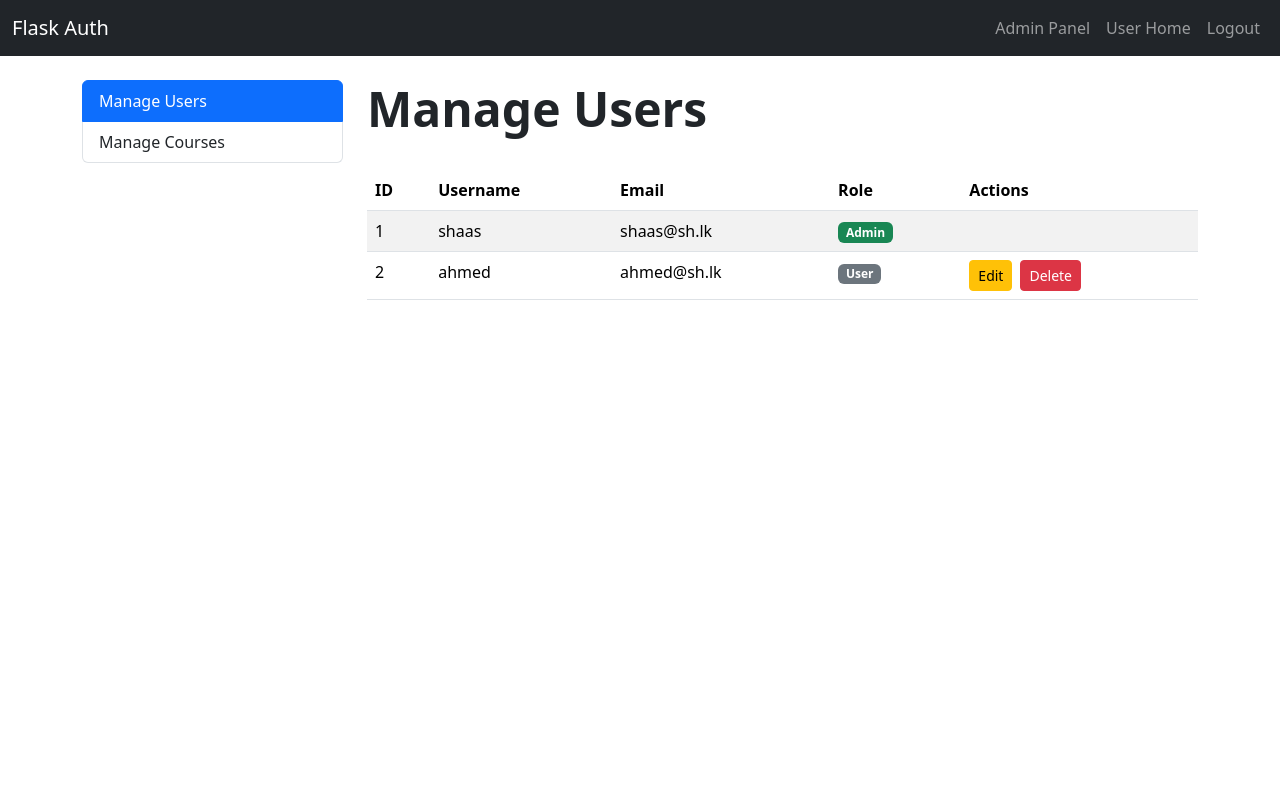
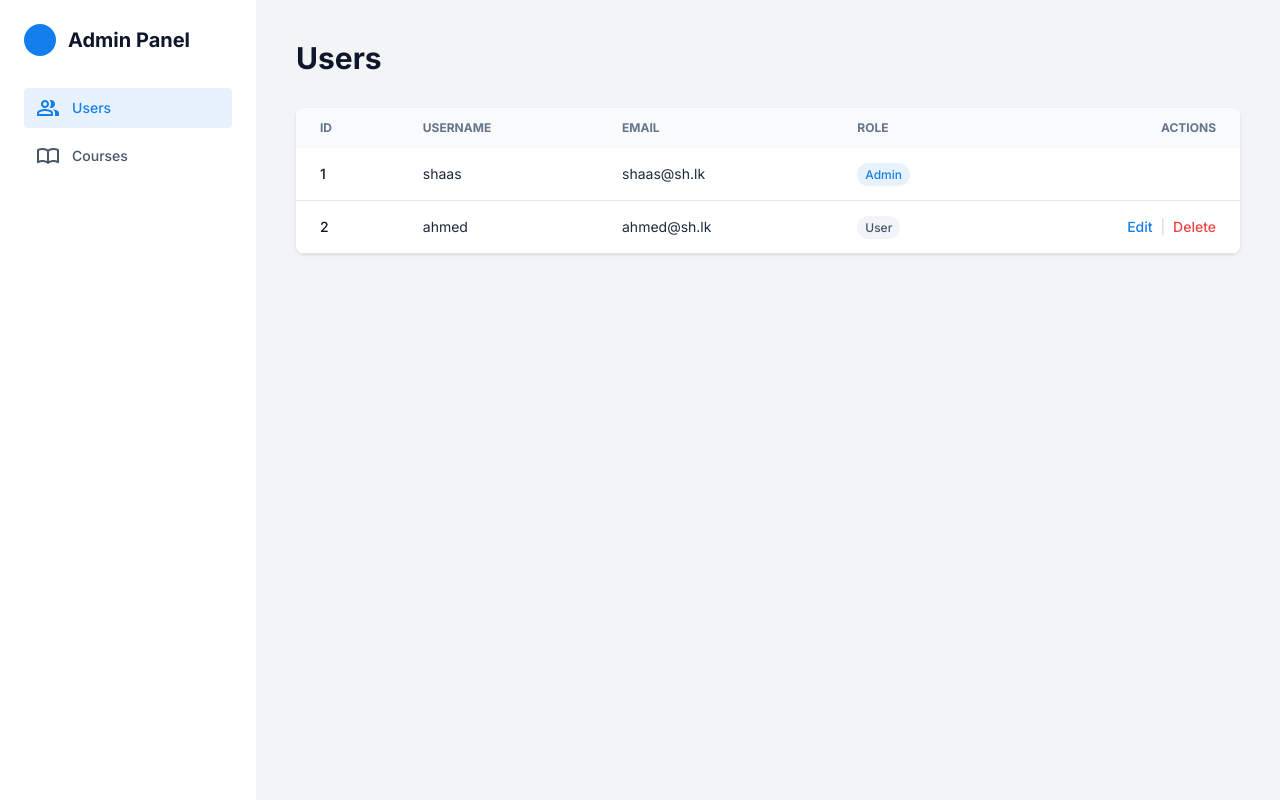
Before and after one commit to ahmedhafas105/student-learn-hub, a Flask app: page /admin in a window 1280 px wide. Run offline with Flask 3, Linux system fonts and the light colour scheme; a user stored in the database is signed in; some libraries are stand-ins or nearby versions.

Commit message:
admin panel complete with new UI

```diff
--- a/app.py
+++ b/app.py
@@ -95,7 +95,10 @@ class CourseForm(FlaskForm):
     image_url = StringField('Image URL', validators=[DataRequired()])
     submit = SubmitField('Create Course')
 
-# Routes Section
+# =====================================================================================================================
+# |                                                 Routes Section                                                    |
+# =====================================================================================================================
+
 @app.route('/user_home')
 @login_required
 def user_home():
--- a/templates/_user_table.html
+++ b/templates/_user_table.html
@@ -1,25 +1,33 @@
-<table class="table table-striped table-hover">
-    <thead>
+<table class="w-full text-sm text-left">
+    <thead class="text-xs text-slate-500 uppercase bg-slate-50">
         <tr>
-            <th>ID</th><th>Username</th><th>Email</th><th>Role</th><th>Actions</th>
+            <th scope="col" class="px-6 py-3">ID</th>
+            <th scope="col" class="px-6 py-3">Username</th>
+            <th scope="col" class="px-6 py-3">Email</th>
+            <th scope="col" class="px-6 py-3">Role</th>
+            <th scope="col" class="px-6 py-3 text-right">Actions</th>
         </tr>
     </thead>
     <tbody>
         {% for user in data %}
-        <tr>
-            <td>{{ user.id }}</td><td>{{ user.username }}</td><td>{{ user.email }}</td>
-            <td>
-                {% if user.role == 'admin' %}<span class="badge bg-success">Admin</span>
-                {% else %}<span class="badge bg-secondary">User</span>{% endif %}
+        <tr class="border-b hover:bg-slate-50/50">
+            <td class="px-6 py-4 font-medium text-slate-900">{{ user.id }}</td>
+            <td class="px-6 py-4">{{ user.username }}</td>
+            <td class="px-6 py-4">{{ user.email }}</td>
+            <td class="px-6 py-4">
+                {% if user.role == 'admin' %}
+                    <span class="px-2 py-1 text-xs font-medium rounded-full bg-primary/10 text-primary">Admin</span>
+                {% else %}
+                    <span class="px-2 py-1 text-xs font-medium rounded-full bg-slate-100 text-slate-600">User</span>
+                {% endif %}
             </td>
-            <td>
+            <td class="px-6 py-4 text-right">
                 {% if user.id != current_user.id %}
-                <div class="d-flex">
-                    <a href="{{ url_for('edit_user', user_id=user.id) }}" class="btn btn-warning btn-sm me-2">Edit</a>
-                    <form action="{{ url_for('delete_user', user_id=user.id) }}" method="POST" onsubmit="return confirm('Are you sure?');">
-                        <button type="submit" class="btn btn-danger btn-sm">Delete</button>
+                    <a href="{{ url_for('edit_user', user_id=user.id) }}" class="font-medium text-primary hover:underline">Edit</a>
+                    <span class="mx-1 text-slate-300">|</span>
+                    <form action="{{ url_for('delete_user', user_id=user.id) }}" method="POST" class="inline-block" onsubmit="return confirm('Are you sure?');">
+                        <button type="submit" class="font-medium text-red-500 hover:underline">Delete</button>
                     </form>
-                </div>
                 {% endif %}
             </td>
         </tr>
--- /dev/null
+++ b/templates/admin_base.html
@@ -0,0 +1,63 @@
+<!DOCTYPE html>
+<html lang="en">
+<head>
+    <meta charset="utf-8" />
+    <meta content="width=device-width, initial-scale=1.0" name="viewport" />
+    <title>Admin Panel</title>
+    <script src="https://cdn.tailwindcss.com?plugins=forms,container-queries"></script>
+    <link rel="preconnect" href="https://fonts.googleapis.com">
+    <link rel="preconnect" href="https://fonts.gstatic.com" crossorigin>
+    <link href="https://fonts.googleapis.com/css2?family=Inter:wght@400;500;600;700&display=swap" rel="stylesheet">
+    <link href="https://fonts.googleapis.com/css2?family=Material+Symbols+Outlined" rel="stylesheet" />
+    <script>
+        tailwind.config = {
+            theme: {
+                extend: {
+                    colors: { primary: "#137fec" },
+                    fontFamily: { display: ["Inter"] },
+                },
+            },
+        };
+    </script>
+</head>
+<body class="bg-gray-100 font-display text-slate-800">
+    <div class="flex min-h-screen">
+        <aside class="w-64 bg-white p-6 flex-col hidden lg:flex">
+            <div class="flex items-center gap-3 mb-8">
+                <div class="w-8 h-8 bg-primary rounded-full"></div>
+                <h1 class="font-bold text-xl text-slate-900">Admin Panel</h1>
+            </div>
+            <nav class="flex flex-col gap-2">
+                <a href="{{ url_for('admin', view='users') }}"
+                   class="flex items-center gap-3 px-3 py-2 rounded hover:bg-primary/10 hover:text-primary
+                          {% if active_view == 'users' %}bg-primary/10 text-primary{% else %}text-slate-600{% endif %}">
+                    <span class="material-symbols-outlined">group</span>
+                    <span class="text-sm font-medium">Users</span>
+                </a>
+                <a href="{{ url_for('admin', view='courses') }}"
+                   class="flex items-center gap-3 px-3 py-2 rounded hover:bg-primary/10 hover:text-primary
+                          {% if active_view == 'courses' %}bg-primary/10 text-primary{% else %}text-slate-600{% endif %}">
+                    <span class="material-symbols-outlined">import_contacts</span>
+                    <span class="text-sm font-medium">Courses</span>
+                </a>
+                </nav>
+        </aside>
+
+        <main class="flex-1 p-6 lg:p-10">
+            {% with messages = get_flashed_messages(with_categories=true) %}
+                {% if messages %}
+                    {% for category, message in messages %}
+                    <div class="mb-4 px-4 py-3 rounded relative
+                                {% if category == 'danger' %}bg-red-100 border border-red-400 text-red-700
+                                {% else %}bg-blue-100 border border-blue-400 text-blue-700{% endif %}" role="alert">
+                        <span class="block sm:inline">{{ message }}</span>
+                    </div>
+                    {% endfor %}
+                {% endif %}
+            {% endwith %}
+
+            {% block admin_content %}{% endblock %}
+        </main>
+    </div>
+</body>
+</html>
--- a/templates/admin_panel.html
+++ b/templates/admin_panel.html
@@ -1,32 +1,21 @@
-{% extends "base.html" %}
-{% block title %}Admin Panel{% endblock %}
-{% block content %}
-<div class="row">
-    <div class="col-md-3">
-        <div class="list-group">
-            <a href="{{ url_for('admin', view='users') }}" class="list-group-item list-group-item-action {% if active_view == 'users' %}active{% endif %}">
-                Manage Users
-            </a>
-            <a href="{{ url_for('admin', view='courses') }}" class="list-group-item list-group-item-action {% if active_view == 'courses' %}active{% endif %}">
-                Manage Courses
-            </a>
+{% extends "admin_base.html" %}
+
+{% block admin_content %}
+    {% if active_view == 'users' %}
+        <div class="flex flex-col sm:flex-row justify-between items-start sm:items-center mb-8">
+            <h1 class="text-3xl font-bold text-slate-900">Users</h1>
         </div>
-    </div>
+        <div class="overflow-x-auto bg-white rounded-lg shadow">
+            {% include '_user_table.html' %}
+        </div>
 
-    <div class="col-md-9">
-        {% if active_view == 'users' %}
-            <div class="d-flex justify-content-between align-items-center mb-4">
-                <h1 class="display-5 fw-bold">Manage Users</h1>
-            </div>
-            {% include '_user_table.html' %}
-
-        {% elif active_view == 'courses' %}
-            <div class="d-flex justify-content-between align-items-center mb-4">
-                <h1 class="display-5 fw-bold">Manage Courses</h1>
-                <a href="{{ url_for('add_course') }}" class="btn btn-primary">Add New Course</a>
-            </div>
+    {% elif active_view == 'courses' %}
+        <div class="flex flex-col sm:flex-row justify-between items-start sm:items-center mb-8">
+            <h1 class="text-3xl font-bold text-slate-900">Courses</h1>
+            <a href="{{ url_for('add_course') }}" class="px-4 py-2 text-sm font-medium bg-primary text-white rounded hover:bg-primary/90">Add Course</a>
+        </div>
+        <div class="overflow-x-auto bg-white rounded-lg shadow">
             {% include '_course_table.html' %}
-        {% endif %}
-    </div>
-</div>
+        </div>
+    {% endif %}
 {% endblock %}
--- a/templates/edit_user.html
+++ b/templates/edit_user.html
@@ -22,7 +22,7 @@
                     </div>
 
                     {{ form.submit(class="btn btn-primary w-100") }}
-                    <a href="{{ url_for('dashboard') }}" class="btn btn-secondary w-100 mt-2">Cancel</a>
+                    <a href="{{ url_for('admin', view='users') }}" class="btn btn-secondary w-100 mt-2">Cancel</a>
                 </form>
             </div>
         </div>
```
Also changed, not shown: templates/_course_table.html (+16 -12 lines).
